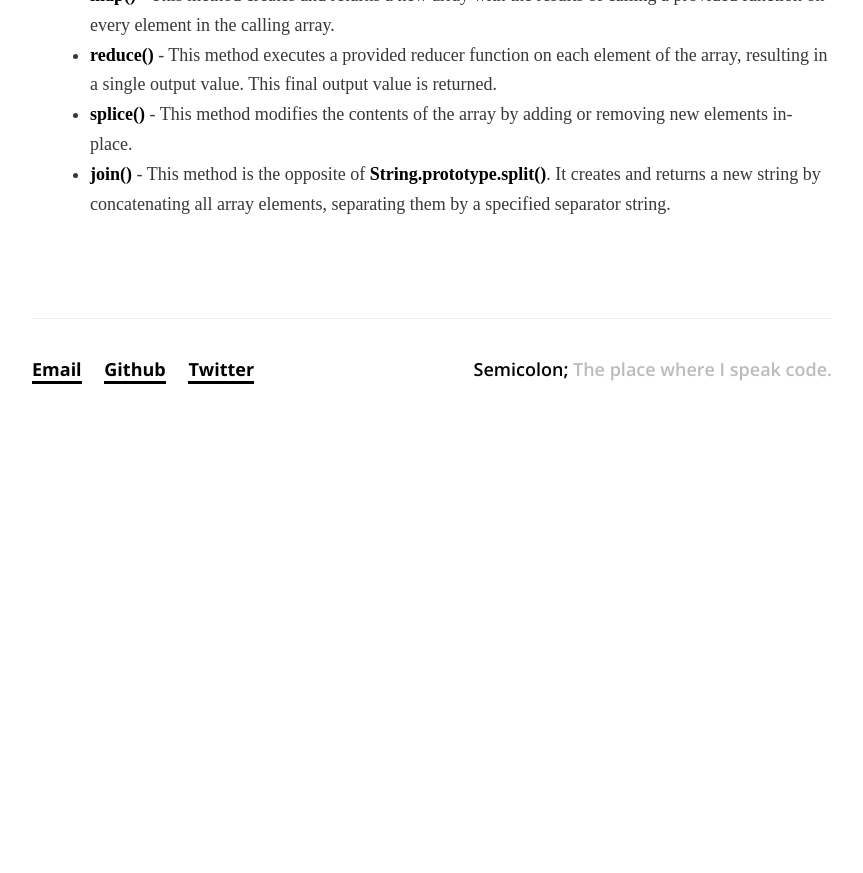
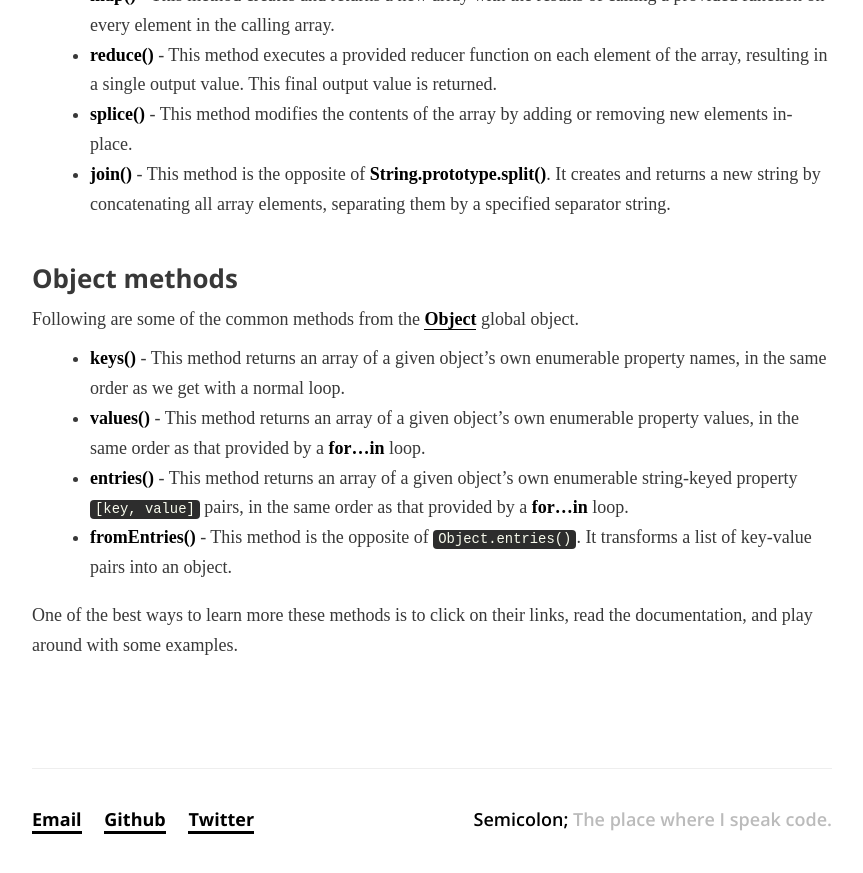
Before and after one commit to nikhilmopidevi/nikhilmopidevi.github.io, a Jekyll site: the page built from _posts/2019-11-28-Commonly used JavaScript functions.markdown, in a window 1280 px wide and 900 px high, scrolled down 1905 px. Shown: the top 873 px of the window, without its empty margins (208-1071 px from the left). Built offline with Jekyll 4.4.1, drawn with Linux system fonts in a browser that asks for light colours; some web fonts are replaced; comment, search, counter and statistics services are not loaded; before the commit the page ends 2362 px from its top, so only the background shows below that.

Commit message:
Added Object methods

```diff
--- a/_posts/2019-11-28-Commonly used JavaScript functions.markdown
+++ b/_posts/2019-11-28-Commonly used JavaScript functions.markdown
@@ -51,6 +51,16 @@ Following methods are used for filtering and transforming an array.
 - [splice()][Array.prototype.splice()] - This method modifies the contents of the array by adding or removing new elements in-place.
 - [join()][Array.prototype.join()] - This method is the opposite of [String.prototype.split()][String.prototype.split()]. It creates and returns a new string by concatenating all array elements, separating them by a specified separator string.
 
+## Object methods
+Following are some of the common methods from the [Object][Object] global object.
+
+- [keys()][Object.keys()] - This method returns an array of a given object's own enumerable property names, in the same order as we get with a normal loop.
+- [values()][Object.values()] - This method returns an array of a given object's own enumerable property values, in the same order as that provided by a [for...in][for...in] loop.
+- [entries()][Object.entries()] - This method returns an array of a given object's own enumerable string-keyed property `[key, value]` pairs, in the same order as that provided by a [for...in][for...in] loop.
+- [fromEntries()][Object.fromEntries()] - This method is the opposite of `Object.entries()`. It transforms a list of key-value pairs into an object.
+
+One of the best ways to learn more these methods is to click on their links, read the documentation, and play around with some examples.
+
 [String]: https://developer.mozilla.org/en-US/docs/Web/JavaScript/Reference/Global_Objects/String
 {:target="_blank"}
 [String.prototype.indexOf()]: https://developer.mozilla.org/en-US/docs/Web/JavaScript/Reference/Global_Objects/String/indexOf
@@ -95,3 +105,16 @@ Following methods are used for filtering and transforming an array.
 {:target="_blank"}
 [Array.prototype.join()]: https://developer.mozilla.org/en-US/docs/Web/JavaScript/Reference/Global_Objects/Array/join
 {:target="_blank"}
+
+[Object]: https://developer.mozilla.org/en-US/docs/Web/JavaScript/Reference/Global_Objects/Object
+{:target="_blank"}
+[Object.keys()]: https://developer.mozilla.org/en-US/docs/Web/JavaScript/Reference/Global_Objects/Object/keys
+{:target="_blank"}
+[Object.values()]: https://developer.mozilla.org/en-US/docs/Web/JavaScript/Reference/Global_Objects/Object/values
+{:target="_blank"}
+[for...in]: https://developer.mozilla.org/en-US/docs/Web/JavaScript/Reference/Statements/for...in
+{:target="_blank"}
+[Object.entries()]: https://developer.mozilla.org/en-US/docs/Web/JavaScript/Reference/Global_Objects/Object/entries
+{:target="_blank"}
+[Object.fromEntries()]: https://developer.mozilla.org/en-US/docs/Web/JavaScript/Reference/Global_Objects/Object/fromEntries
+{:target="_blank"}
```
